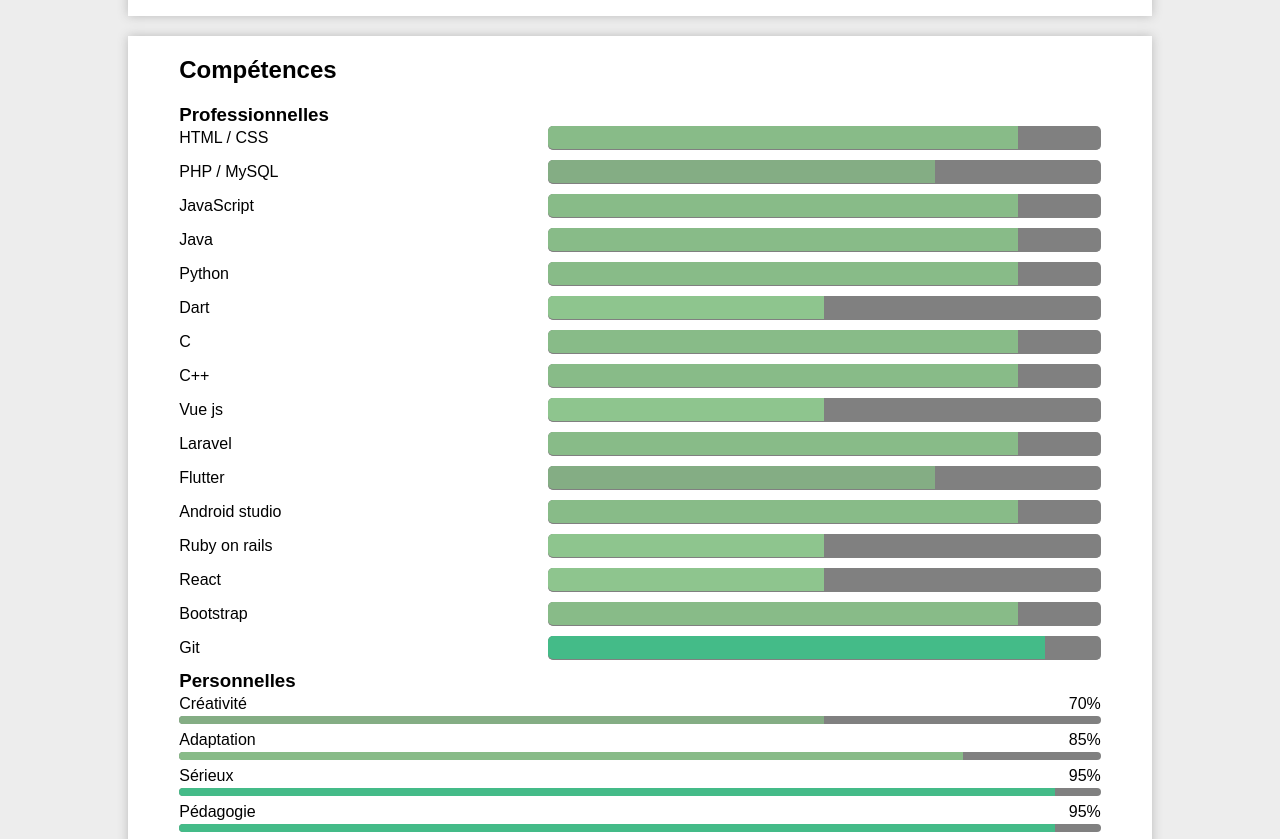
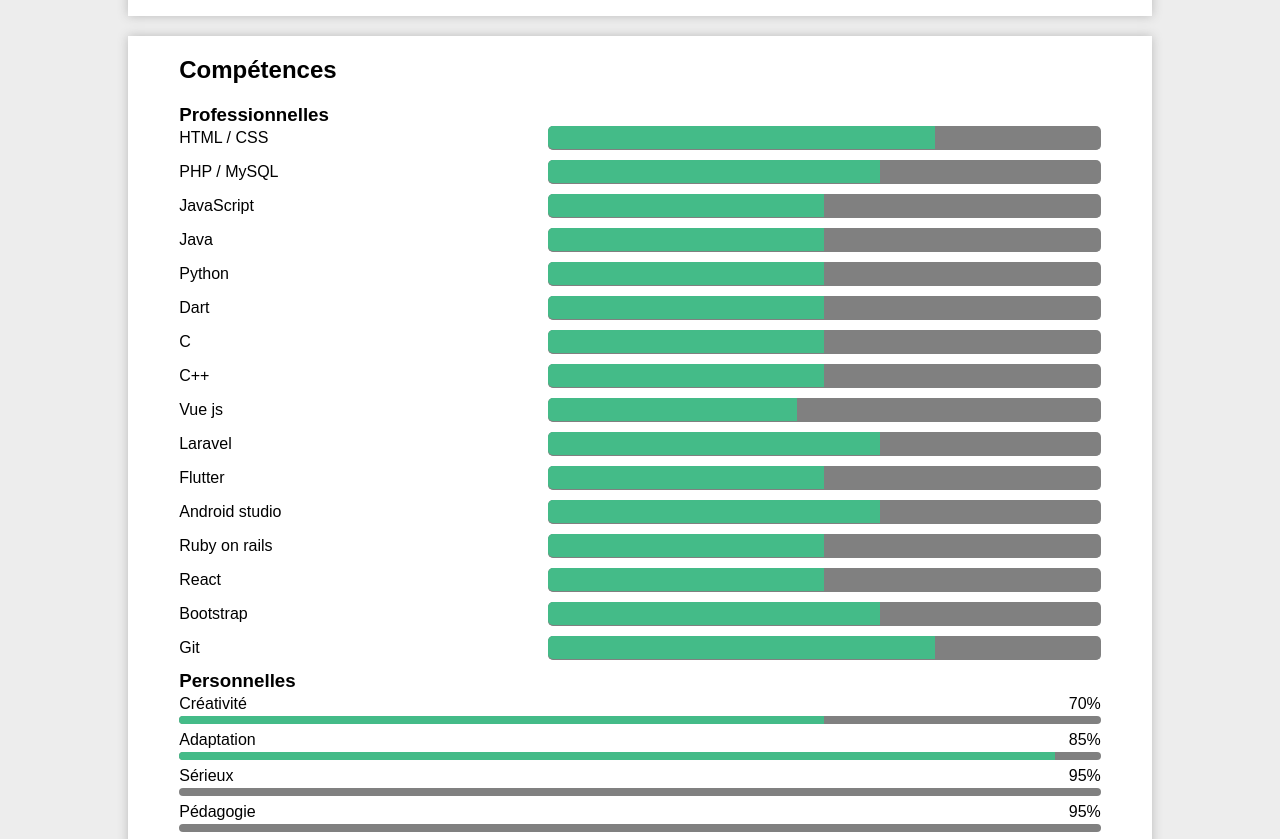
Before and after one commit to Olouchola/patrickCV, a plain HTML site: page index.html in a window 1280 px wide. Shown: the part 1460-2299 px from the top of the page. Drawn offline with Linux system fonts and the light colour scheme.

Commit message:
first commit

```diff
--- a/cv.css
+++ b/cv.css
@@ -175,22 +175,22 @@
 
 .c50{
     width: 50%;
-    background-color: rgb(142, 197, 142);
+    background-color: #4B8;
 }
 .c70{
     width: 70%;
-    background-color: rgb(132, 173, 132);
+    background-color: #4B8;
 }
 
-.c85{
-    width: 85%;
-    background-color: #8B8;
-}
-.c90{
-    width: 90%;
+.c60{
+    width: 60%;
     background-color: #4B8;
 }
-.c95{
+.c45{
+    width: 45%;
+    background-color: #4B8;
+}
+.c85{
     width: 95%;
     background-color: #4B8;
 }
--- a/index.html
+++ b/index.html
@@ -148,23 +148,23 @@
             <h3 class="h3gauche">Professionnelles</h3>
             <div class="comp">
                 <p>HTML / CSS</p>
-                <div class="conteneur-barre"><span class="barre c85"></span></div>
+                <div class="conteneur-barre"><span class="barre c70"></span></div>
             </div>
             <div class="comp">
                 <p>PHP / MySQL</p>
-                <div class="conteneur-barre"><span class="barre c70"></span></div>
+                <div class="conteneur-barre"><span class="barre c60"></span></div>
             </div>
             <div class="comp">
                 <p>JavaScript</p>
-                <div class="conteneur-barre"><span class="barre c85"></span></div>
+                <div class="conteneur-barre"><span class="barre c50"></span></div>
             </div>
             <div class="comp">
                 <p>Java</p>
-                <div class="conteneur-barre"><span class="barre c85"></span></div>
+                <div class="conteneur-barre"><span class="barre c50"></span></div>
             </div>
             <div class="comp">
                 <p>Python</p>
-                <div class="conteneur-barre"><span class="barre c85"></span></div>
+                <div class="conteneur-barre"><span class="barre c50"></span></div>
             </div>
             <div class="comp">
                 <p>Dart</p>
@@ -172,27 +172,27 @@
             </div>
             <div class="comp">
                 <p>C</p>
-                <div class="conteneur-barre"><span class="barre c85"></span></div>
+                <div class="conteneur-barre"><span class="barre c50"></span></div>
             </div>
             <div class="comp">
                 <p>C++</p>
-                <div class="conteneur-barre"><span class="barre c85"></span></div>
+                <div class="conteneur-barre"><span class="barre c50"></span></div>
             </div>
             <div class="comp">
                 <p>Vue js</p>
+                <div class="conteneur-barre"><span class="barre c45"></span></div>
+            </div>
+            <div class="comp">
+                <p>Laravel</p>
+                <div class="conteneur-barre"><span class="barre c60"></span></div>
+            </div>
+            <div class="comp">
+                <p>Flutter</p>
                 <div class="conteneur-barre"><span class="barre c50"></span></div>
             </div>
             <div class="comp">
-                <p>Laravel</p>
-                <div class="conteneur-barre"><span class="barre c85"></span></div>
-            </div>
-            <div class="comp">
-                <p>Flutter</p>
-                <div class="conteneur-barre"><span class="barre c70"></span></div>
-            </div>
-            <div class="comp">
                 <p>Android studio</p>
-                <div class="conteneur-barre"><span class="barre c85"></span></div>
+                <div class="conteneur-barre"><span class="barre c60"></span></div>
             </div>
             <div class="comp">
                 <p>Ruby on rails</p>
@@ -204,11 +204,11 @@
             </div>
             <div class="comp">
                 <p>Bootstrap</p>
-                <div class="conteneur-barre"><span class="barre c85"></span></div>
+                <div class="conteneur-barre"><span class="barre c60"></span></div>
             </div>
             <div class="comp">
                 <p>Git</p>
-                <div class="conteneur-barre"><span class="barre c90"></span></div>
+                <div class="conteneur-barre"><span class="barre c70"></span></div>
             </div>
             <h3 class="h3gauche">Personnelles</h3>
             <div class="comp2">
```
